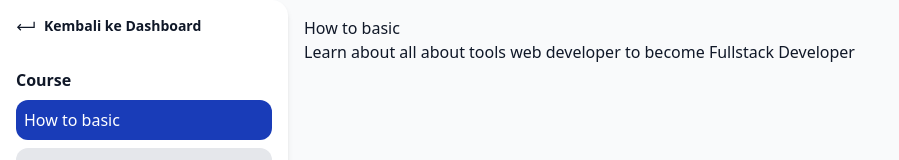
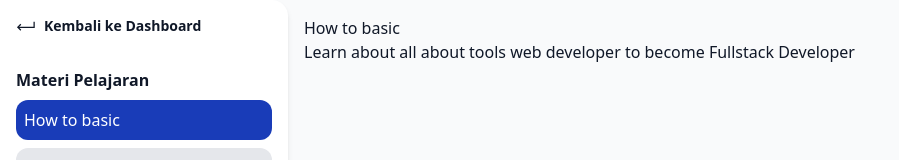
Before and after one commit to iqbalpradipta/LMS, a Next.js app in the folder frontend/: page /course/1 in a window 1280 px wide. Shown: the top 160 px of the page, without its empty margins (0-899 px from the left). Built offline with nearby package versions, Linux system fonts and the light colour scheme.

Commit message:
Guru Area UI

```diff
--- a/frontend/app/(courseDetail)/course/[id]/layout.tsx
+++ b/frontend/app/(courseDetail)/course/[id]/layout.tsx
@@ -2,7 +2,7 @@ import Sidebar from "@/app/_component/_courseDetailComponent/sidebar";
 import "../../../style.css";
 
 export const metadata = {
-  title: "E-Learning with Iqbal",
+  title: "Materi Pelajaran - LMS",
 };
 
 
--- /dev/null
+++ b/frontend/app/(dashboard)/guru/page.tsx
@@ -0,0 +1,77 @@
+import React from "react";
+
+let mocks = [
+    {
+        id: 1,
+        name: "Alifia",
+        kelas: "Kelas 1",
+        Nilai: 80,
+        image: "https://yt3.ggpht.com/JIBs02-aKcwQNIArFarmn0grSFL4pxLz-ZsM5orQ2U54ho91LJrN_Q0wHRRp5K6jlkKnyNTs=s176-c-k-c0x00ffffff-no-rj-mo",
+    },
+    {
+        id: 2,
+        name: "Iqbal",
+        kelas: "Kelas 2",
+        Nilai: 60,
+        image: "https://yt3.ggpht.com/JIBs02-aKcwQNIArFarmn0grSFL4pxLz-ZsM5orQ2U54ho91LJrN_Q0wHRRp5K6jlkKnyNTs=s176-c-k-c0x00ffffff-no-rj-mo",
+    },
+    {
+        id: 3,
+        name: "Salim",
+        kelas: "Kelas 3",
+        Nilai: 50,
+        image: "https://yt3.ggpht.com/JIBs02-aKcwQNIArFarmn0grSFL4pxLz-ZsM5orQ2U54ho91LJrN_Q0wHRRp5K6jlkKnyNTs=s176-c-k-c0x00ffffff-no-rj-mo",
+    },
+]
+
+function Guru() {
+  return (
+    <div className="container mx-auto p-6 bg-white shadow-md">
+      <p className="text-lg font-bold">Welcome to Guru Area</p>
+      <div className="border-2 border-gray-300 rounded-lg p-4 mt-4">
+        <p className="mb-2">Ingin menambahkan materi ?</p>
+        <button
+          type="button"
+          className="py-3 px-4 inline-flex items-center gap-x-2 text-sm font-medium rounded-lg border border-transparent bg-blue-600 text-white hover:bg-blue-700 focus:outline-hidden focus:bg-blue-700 disabled:opacity-50 disabled:pointer-events-none"
+        >
+          Tambahkan Materi
+        </button>
+      </div>
+      <p className="text-sm font-bold mt-3">Daftar Siswa</p>
+      <div className="border-2 border-gray-300 rounded-lg p-4">
+        {mocks.map((guru) => (
+            <div
+                key={guru.id}
+                className="flex items-center justify-between border-b border-gray-200 py-2"
+            >
+                <div className="flex items-center">
+                <img
+                    src={guru.image}
+                    alt={guru.name}
+                    className="w-10 h-10 rounded-full mr-3"
+                />
+                <div>
+                    <p className="text-sm font-semibold">{guru.name}</p>
+                    <p className="text-xs text-gray-500">{guru.kelas}</p>
+                </div>
+                </div>
+                <p className="text-sm font-semibold">Nilai: {guru.Nilai}</p>
+            </div>
+        ))}
+      </div>
+      <p className="text-sm font-bold mt-3">Daftar Materi</p>
+      <div>
+        <div className="border-2 border-gray-300 rounded-lg p-4">
+          <p className="text-sm font-semibold">Fisika</p>
+          <p className="text-xs text-gray-500">Lorem ipsum, dolor sit amet consectetur adipisicing elit. Eius similique modi quas impedit eos magni iusto qui quasi, deleniti quisquam?</p>
+        </div>
+        <div className="border-2 border-gray-300 rounded-lg p-4 mt-2">
+          <p className="text-sm font-semibold">Matematika</p>
+          <p className="text-xs text-gray-500">Lorem ipsum, dolor sit amet consectetur adipisicing elit. Fugiat, inventore necessitatibus harum odit cupiditate ab deserunt cumque! Pariatur, voluptatum quibusdam.</p>
+        </div>
+      </div>
+    </div>
+  );
+}
+
+export default Guru;
--- a/frontend/app/(dashboard)/layout.tsx
+++ b/frontend/app/(dashboard)/layout.tsx
@@ -2,7 +2,7 @@ import Navbar from "../_component/navbar";
 import "../style.css";
 
 export const metadata = {
-  title: "E-Learning with Iqbal",
+  title: "LMS - Learning Management System",
 };
 
 export default function RootLayout({
--- a/frontend/app/(dashboard)/messages/page.tsx
+++ b/frontend/app/(dashboard)/messages/page.tsx
@@ -5,13 +5,13 @@ function Messages() {
   return (
     <div className="container mx-auto">
       <div className="border-1 shadow-md border-gray-100    p-5 bg-white w-full h-full">
-        <p className="text-xl font-bold">Messages</p>
+        <p className="text-xl font-bold">Notification</p>
         <div className="justify-center content-center p-5">
           <div className="border-1 rounded-md shadow-xl p-3 grid grid-cols-3 mt-2 bg-gray-100 border-gray-200">
             <div className="mt-1 ms-5">
               <CiMail />
             </div>
-            <div className="text-center">You Have Messages !</div>
+            <div className="text-center">You Have Notification !</div>
             <div className="ms-75 text-red-500">•</div>
           </div>
         </div>
--- a/frontend/app/(login)/layout.tsx
+++ b/frontend/app/(login)/layout.tsx
@@ -1,7 +1,7 @@
 import "../style.css";
 
 export const metadata = {
-  title: "E-Learning with Iqbal",
+  title: "Login - LMS",
 };
 
 export default function RootLayout({
--- a/frontend/app/(main)/layout.tsx
+++ b/frontend/app/(main)/layout.tsx
@@ -2,7 +2,7 @@ import Navbar from "../_component/navbar";
 import "../style.css";
 
 export const metadata = {
-  title: "E-Learning with Iqbal",
+  title: "LMS - Learning Management System",
 };
 
 export default function RootLayout({
--- a/frontend/app/_component/_courseDetailComponent/sidebar.tsx
+++ b/frontend/app/_component/_courseDetailComponent/sidebar.tsx
@@ -38,7 +38,7 @@ const Sidebar: React.FC<SidebarProps> = ({ onSelectContent, selectedContent }) =
            <span className="text-sm font-bold">Kembali ke Dashboard</span>
         </Link>
         <div className="mt-8">
-          <p className="font-semibold">Course</p>
+          <p className="font-semibold">Materi Pelajaran</p>
           {mocks.map((data, index) => {
             const isSelected = data.title === selectedContent.title
             return (
--- a/frontend/app/_component/navbar.tsx
+++ b/frontend/app/_component/navbar.tsx
@@ -17,7 +17,7 @@ function Navbar() {
               href="/course"
               className="block text-gray-300 hover:text-black transition"
             >
-              Courses
+              Materi Pelajaran
             </Link>
             <Link
               href="/messages"
@@ -36,6 +36,12 @@ function Navbar() {
               className="block text-gray-300 hover:text-black transition"
             >
               Profile
+            </Link>
+            <Link
+              href="/guru"
+              className="block text-gray-300 hover:text-black transition"
+            >
+              Guru Area
             </Link>
           </nav>
         </div>
```
